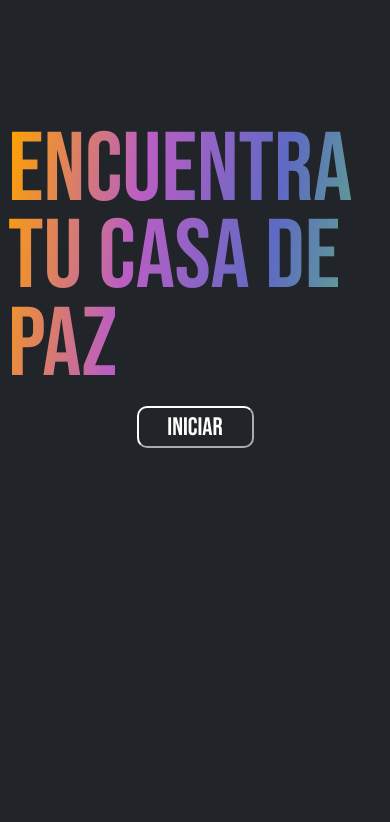
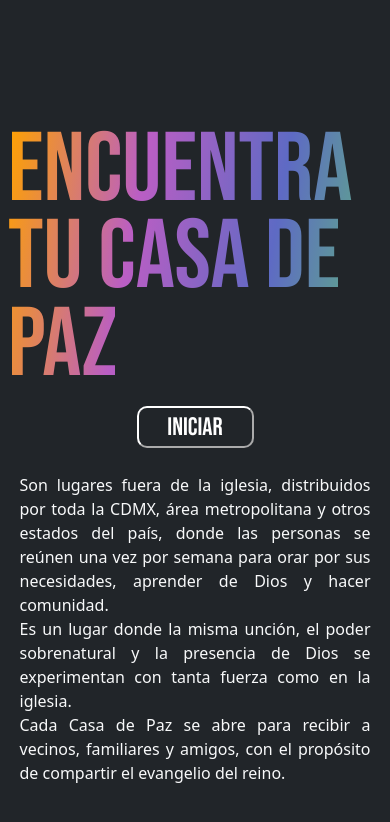
Before and after one commit to devAlUP/directoriocdpUP, a Vue app: page / in a window 390 px wide. Shown: the top 822 px of the page. Built offline with nearby package versions, Linux system fonts and the light colour scheme.

Commit message:
atencion a observaciones  del whatsapp del dai 3 de julio  de 2025

```diff
--- a/src/assets/styles/home.css
+++ b/src/assets/styles/home.css
@@ -40,7 +40,7 @@ img {
   width: 50%;
   overflow-y: hidden;
 }
-p {
+.titulo {
   margin-top: 15vh;
   font-family: 'Bebas Neue', sans-serif;
   font-size: 25vh;
@@ -101,7 +101,7 @@ button img {
   .vistados {
     width: 50%;
   }
-  p {
+  .titulo {
     font-family: 'Bebas Neue', sans-serif;
     font-size: 25vw;
     background: linear-gradient(100deg, #ffa200, #ba5ec4, #5e6ac4, #5ec46f);
@@ -123,4 +123,10 @@ button img {
   .desktop {
     display: flex;
   }
+  .descripcion {
+    margin-top: 3vh;
+    width: 90vw;
+    text-align: justify;
+    margin-left: 5vw;
+  }
 }
--- a/src/views/HomeView.vue
+++ b/src/views/HomeView.vue
@@ -22,7 +22,7 @@ const moveCarruzel = () => {
   <section>
     <div :class="[direccionStatus.showMap == false ? 'carruzel' : 'carruzel2']">
       <div class="vistauno">
-        <p>
+        <p class="titulo">
           ENCUENTRA <br />TU CASA DE <br />
           PAZ
         </p>
@@ -32,6 +32,15 @@ const moveCarruzel = () => {
             <img class="but" src="../assets/titulo.png" alt="" />Iniciar
           </button>
         </div>
+        <p class="text-light descripcion">
+          Son lugares fuera de la iglesia, distribuidos por toda la CDMX, área metropolitana y otros
+          estados del país, donde las personas se reúnen una vez por semana para orar por sus
+          necesidades, aprender de Dios y hacer comunidad.<br />
+          Es un lugar donde la misma unción, el poder sobrenatural y la presencia de Dios se
+          experimentan con tanta fuerza como en la iglesia. <br />Cada Casa de Paz se abre para
+          recibir a vecinos, familiares y amigos, con el propósito de compartir el evangelio del
+          reino.
+        </p>
       </div>
       <div class="vistados bg-dark">
         <mapView
```
